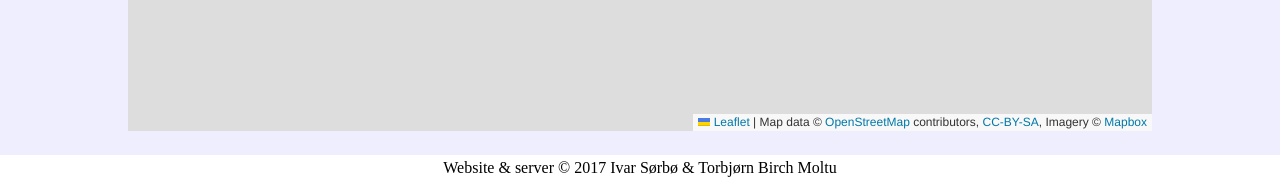
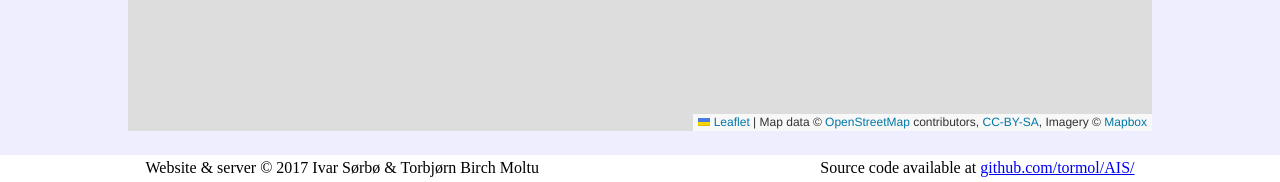
Before and after one commit to tormol/AIS, a plain HTML site: page static/index.html in a window 1280 px wide. Shown: the part 691-873 px from the top of the page. Drawn offline with nearby package versions, Linux system fonts and the light colour scheme; no server answers.

Commit message:
Add link to Github in footer

```diff
--- a/static/index.html
+++ b/static/index.html
@@ -18,6 +18,8 @@
  </main>
  <footer>
   <span>Website &amp; server &copy; 2017 Ivar Sørbø &amp; Torbjørn Birch Moltu</span>
+  <br/>
+  <span>Source code available at <a href="https://github.com/tormol/AIS">github.com/tormol/AIS/</a></span>
  </footer>
  <script src="https://unpkg.com/leaflet@1.0.3/dist/leaflet.js"></script>
  <script src="script.js"></script>
```
